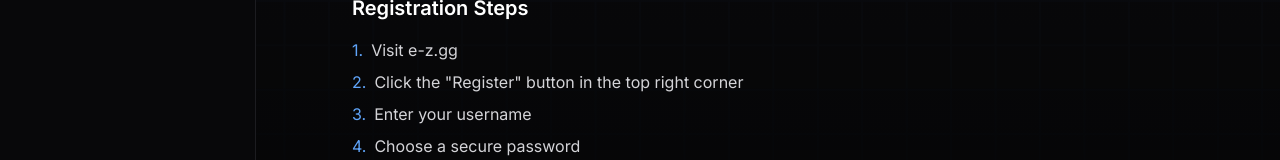
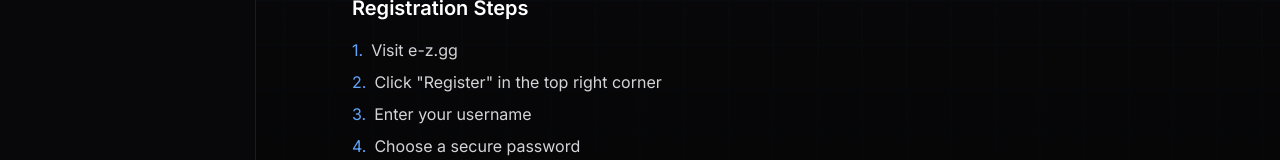
Before and after one commit to q4ow/e-zdocs, a Next.js app: page /faq/account-creation in a window 1280 px wide. Shown: the part 488-648 px from the top of the page. Built offline with nearby package versions, Linux system fonts and the light colour scheme.

Commit message:
Update faq.ts

```diff
--- a/data/faq.ts
+++ b/data/faq.ts
@@ -85,7 +85,7 @@
         type: "steps",
         content: `
 1. Visit e-z.gg
-2. Click the "Register" button in the top right corner
+2. Click "Register" in the top right corner
 3. Enter your username
 4. Choose a secure password
 5. Enter your email address
```
